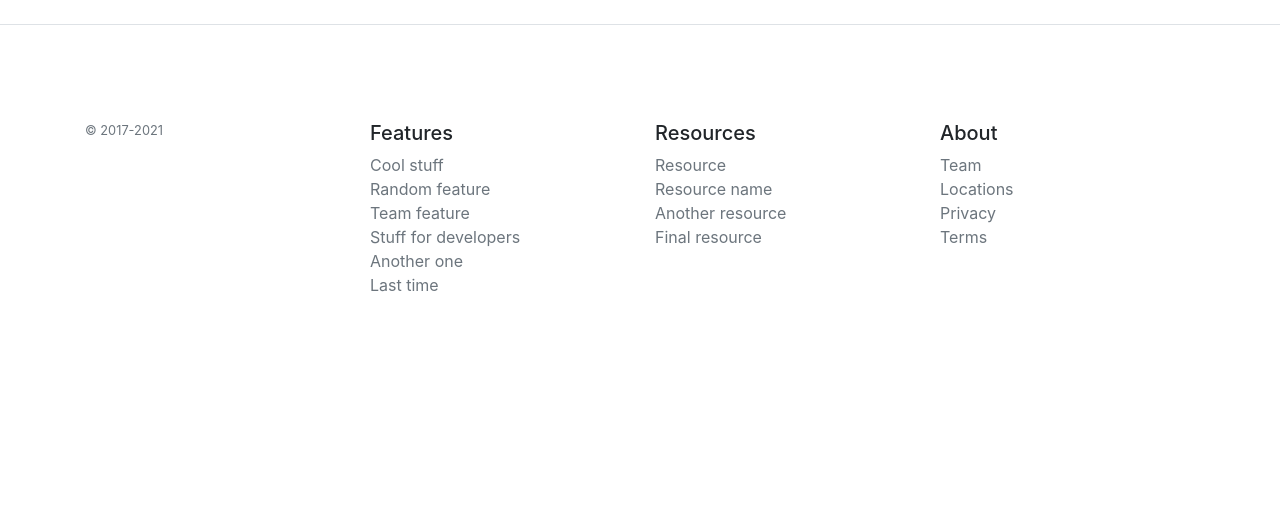
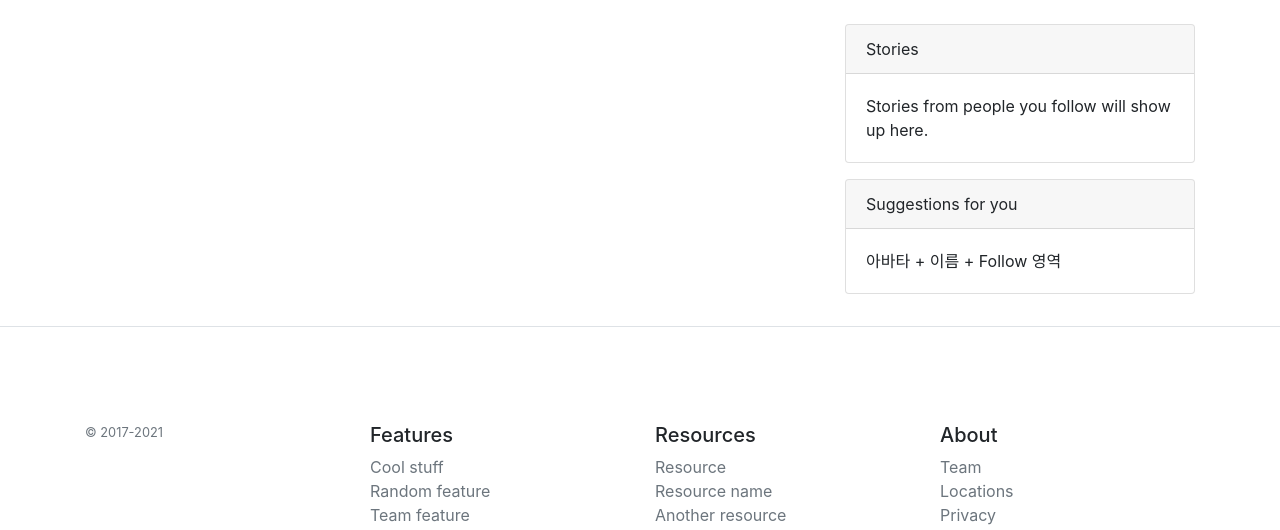
Before and after one commit to zalpheein/django-with-react-rev2, a Django app: template instagram/templates/instagram/index.html in a window 1280 px wide. Shown: the part 181-711 px from the top of the page. Before the commit the page ends 473 px from the top, so only its background shows below. Run offline with Django 3.2, Linux system fonts and the light colour scheme; the template is opened without the code that fills it, so the values that code supplies are empty; some libraries are stand-ins or nearby versions.

Commit message:
sidebar 페이지 하단 기초 구성 완료...

```diff
--- a/instagram/templates/instagram/timeline_sidebar.html
+++ b/instagram/templates/instagram/timeline_sidebar.html
@@ -1,12 +1,28 @@
 
-<div class="d-flex p-2">
+<div class="d-flex p-2 mb-3">
     <div class="mr-2">
         <img src="{{ user.avatar_url }}" alt="" style="width:48px; height:48px" class="rounded-circle"  />
-
     </div>
     <div>
         {{ user.username }}<br />
         <small class="text_muted">{{ user.name }}</small>
     </div>
+</div>
 
+<div class="card mb-3">
+    <div class="card-header text_muted">
+        Stories
+    </div>
+    <div class="card-body text_muted">
+        Stories from people you follow will show up here.
+    </div>
 </div>
+
+<div class="card mb-3">
+    <div class="card-header text_muted">
+        Suggestions for you
+    </div>
+    <div class="card-body text_muted">
+        아바타 + 이름 + Follow 영역
+    </div>
+</div>
```
